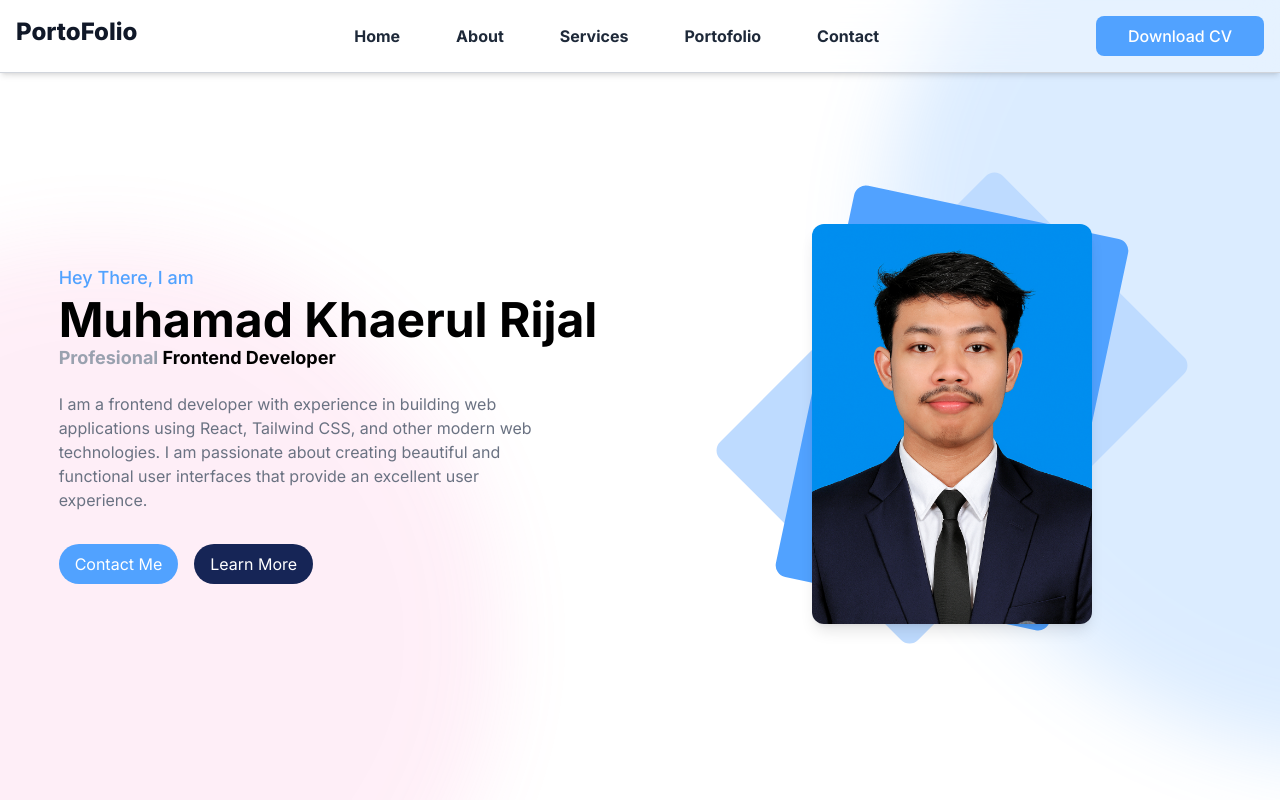
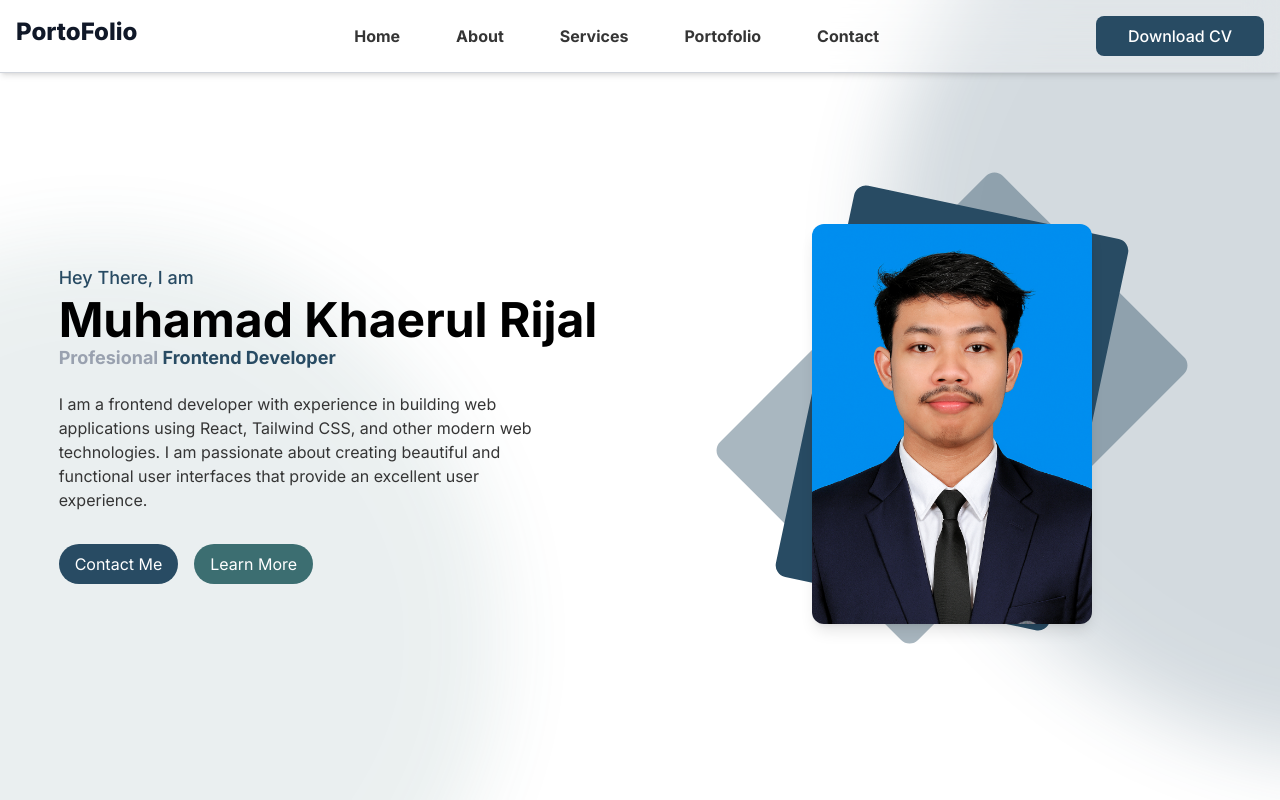
Before and after one commit to khaerul99/portofolio, a React (Vite) app: page / in a window 1280 px wide. Shown: the top 800 px of the page. Built offline with nearby package versions, Linux system fonts and the light colour scheme.

Commit message:
update warna

```diff
--- a/src/App.jsx
+++ b/src/App.jsx
@@ -51,7 +51,7 @@ function App() {
 
   return (
     <>
-      <div className="bg-white -z-99 dark:bg-gray-900 text-gray-900 dark:text-gray-100 min-h-screen">
+      <div className="bg-white -z-99 dark:bg-[#353535] text-gray-900 dark:text-gray-100 min-h-screen">
         <Layout>
           <main className="">
             {/* header */}
@@ -59,14 +59,14 @@ function App() {
               id="home"
               className="p-4 min-h-screen relative pt-20 scroll-mt-20"
             >
-              <div className="absolute  h-[1000px] w-[1000px] bg-blue-400 -right-[600px] -top-80 rounded-full blur-2xl opacity-20" />
-              <div className="absolute  h-[800px] w-[800px] bg-pink-400 -left-[300px] top-40 rounded-full blur-2xl opacity-10" />
+              <div className="absolute  h-[1000px] w-[1000px] bg-[#284b63] -right-[600px] -top-80 rounded-full blur-2xl opacity-20" />
+              <div className="absolute  h-[800px] w-[800px] bg-[#3c6e71] -left-[300px] top-40 rounded-full blur-2xl opacity-10" />
               <div className="grid grid-cols-1 md:grid-cols-2 place-items-center h-full">
                 {/* left */}
                 <div className="order-2 md:order-1 z-10 flex justify-center items-center">
                   <div className="flex flex-col text-center md:text-left">
                     <div className="flex flex-col text-left">
-                      <p className="font-medium text-blue-400 text-lg">
+                      <p className="font-medium text-[#284b63] text-lg">
                         Hey There, I am
                       </p>
                       <h1 className="text-4xl lg:text-5xl font-bold mt-1 text-black dark:text-white ">
@@ -74,11 +74,11 @@ function App() {
                       </h1>
                       <h3 className="text-gray-400 font-bold text-lg">
                         Profesional{" "}
-                        <span className="text-black dark:text-white">
+                        <span className="text-[#284b63] dark:text-white">
                           Frontend Developer
                         </span>
                       </h3>
-                      <p className="mt-5 text-base text-gray-500 dark:text-gray-400 max-w-lg mx-auto md:mx-0">
+                      <p className="mt-5 text-base text-[#353535] dark:text-gray-400 max-w-lg mx-auto md:mx-0">
                         I am a frontend developer with experience in building
                         web applications using React, Tailwind CSS, and other
                         modern web technologies. I am passionate about creating
@@ -87,10 +87,10 @@ function App() {
                       </p>
                     </div>
                     <div className="flex mt-8 gap-4 justify-center md:justify-start">
-                      <button className="px-4 py-2 bg-blue-400 rounded-full text-white hover:bg-blue-500 transition duration-200">
+                      <button className="px-4 py-2 bg-[#284b63] rounded-full text-white hover:bg-[#1f394b] transition duration-200">
                         Contact Me
                       </button>
-                      <button className="px-4 py-2 bg-blue-950 rounded-full text-white hover:bg-blue-800 transition duration-200">
+                      <button className="px-4 py-2 bg-[#3c6e71] rounded-full text-white hover:bg-[#2c5052] transition duration-200">
                         Learn More
                       </button>
                     </div>
@@ -107,8 +107,8 @@ function App() {
                       className="h-full w-full object-cover"
                     />
                   </div>
-                  <div className="absolute  rotate-45 h-[400px] w-[280px] rounded-xl bg-blue-200 top-12" />
-                  <div className="absolute  rotate-12 h-[400px] w-[280px] rounded-xl bg-blue-400 top-12" />
+                  <div className="absolute  rotate-45 h-[400px] w-[280px] rounded-xl bg-[#284b63] top-12 opacity-40" />
+                  <div className="absolute  rotate-12 h-[400px] w-[280px] rounded-xl bg-[#284b63] top-12" />
                 </div>
               </div>
             </section>
@@ -184,7 +184,7 @@ function App() {
                         </button>
                         <button className=" border border-blue-950 rounded-lg text-blue-950 font-medium">
                           <a
-                            href="public\assets\doc\CV-Muhamad Khaerul Rijal.pdf"
+                            href="/assets\doc/CV-Muhamad Khaerul Rijal.pdf"
                             download="CV_Muhamad_Khaerul_Rijal.pdf"
                             className="cursor-pointer px-4 py-2 "
                           >
--- a/src/component/navbar/Navbar.jsx
+++ b/src/component/navbar/Navbar.jsx
@@ -18,27 +18,27 @@ export default function Navbar() {
         {/* lg */}
         <div className="justify-center items-center hidden md:flex">
           <ul className="flex gap-6 font-bold">
-            <li className="text-gray-800 hover:text-blue-500 active:scale-95 hover:scale-105 transition-all duration-100">
+            <li className="text-[#353535] hover:text-[#284b63] active:scale-95 hover:scale-105 transition-all duration-100">
               <a href="#home" className="px-4 py-2">
                 Home
               </a>
             </li>
-            <li className="text-gray-800 hover:text-blue-500 active:scale-95 hover:scale-105 transition-all duration-100">
+            <li className="text-[#353535] hover:text-[#284b63] active:scale-95 hover:scale-105 transition-all duration-100">
               <a href="#about" className="px-4 py-2">
                 About
               </a>
             </li>
-            <li className="text-gray-800 hover:text-blue-500 active:scale-95 hover:scale-105 transition-all duration-100">
+            <li className="text-[#353535] hover:text-[#284b63] active:scale-95 hover:scale-105 transition-all duration-100">
               <a href="#services" className="px-4 py-2">
                 Services
               </a>
             </li>
-            <li className="text-gray-800 hover:text-blue-500 active:scale-95 hover:scale-105 transition-all duration-100">
+            <li className="text-[#353535] hover:text-[#284b63] active:scale-95 hover:scale-105 transition-all duration-100">
               <a href="#porto" className="px-4 py-2">
                 Portofolio
               </a>
             </li>
-            <li className="text-gray-800 hover:text-blue-500 active:scale-95 hover:scale-105 transition-all duration-100">
+            <li className="text-[#353535] hover:text-[#284b63] active:scale-95 hover:scale-105 transition-all duration-100">
               <a href="#contact" className="px-4 py-2">
                 Contact
               </a>
@@ -46,9 +46,9 @@ export default function Navbar() {
           </ul>
         </div>
         <div className="flex items-center gap-4 relative">
-          <button className=" py-2 px-4 bg-blue-400 rounded-lg text-white font-medium">
+          <button className=" py-2 px-4 bg-[#284B63] dark:bg-[#d9d9d9] rounded-lg text-white font-medium">
             <a
-              href="public\assets\doc\CV-Muhamad Khaerul Rijal.pdf"
+              href="/assets/doc/CV-Muhamad Khaerul Rijal.pdf"
               download="CV_Muhamad_Khaerul_Rijal.pdf"
               className="cursor-pointer px-4 py-2 "
             >
@@ -72,27 +72,27 @@ export default function Navbar() {
           >
             <div className="justify-center items-center flex">
               <ul className="flex flex-col gap-6 font-bold w-full text-center">
-                <li className="text-gray-500 hover:text-blue-500 active:scale-95 hover:scale-105 transition-all duration-100">
+                <li className="text-[#353535] hover:text-[#284b63] active:scale-95 hover:scale-105 transition-all duration-100">
                   <a href="#home" className="px-4 py-2">
                     Home
                   </a>
                 </li>
-                <li className="text-gray-500 hover:text-blue-500 active:scale-95 hover:scale-105 transition-all duration-100">
+                <li className="text-[#353535] hover:text-[#284b63] active:scale-95 hover:scale-105 transition-all duration-100">
                   <a href="#about" className="px-4 py-2">
                     About
                   </a>
                 </li>
-                <li className="text-gray-500 hover:text-blue-500 active:scale-95 hover:scale-105 transition-all duration-100">
+                <li className="text-[#353535] hover:text-[#284b63] active:scale-95 hover:scale-105 transition-all duration-100">
                   <a href="#services" className="px-4 py-2">
                     Services
                   </a>
                 </li>
-                <li className="text-gray-500 hover:text-blue-500 active:scale-95 hover:scale-105 transition-all duration-100">
+                <li className="text-[#353535] hover:text-[#284b63] active:scale-95 hover:scale-105 transition-all duration-100">
                   <a href="#porto" className="px-4 py-2">
                     Portofolio
                   </a>
                 </li>
-                <li className="text-gray-500 hover:text-blue-500 active:scale-95 hover:scale-105 transition-all duration-100">
+                <li className="text-[#353535] hover:text-[#284b63] active:scale-95 hover:scale-105 transition-all duration-100">
                   <a href="#contact" className="px-4 py-2">
                     Contact
                   </a>
--- a/src/data/data.jsx
+++ b/src/data/data.jsx
@@ -1,6 +1,7 @@
 import { FaHtml5, FaReact, FaNodeJs } from "react-icons/fa";
 import { IoLogoJavascript } from "react-icons/io5";
 import { RiTailwindCssFill } from "react-icons/ri";
+import { SiAdobephotoshop, SiCanva } from "react-icons/si";
 
 export const services = [
   {
@@ -76,6 +77,18 @@ export const skills = [
     name: "tailwind CSS",
     description: "CSS Framework",
   },
+  {
+    id: 6,
+    icon: <SiAdobephotoshop size={50} color="" className="text-gray-500 group-hover:text-[#00376b] transition-all duration-200" />,
+    name: "Adobe Photoshop",
+    description: "Design & Photo Editing",
+  },
+  {
+    id: 7,
+    icon: <SiCanva size={50} color="" className="text-gray-500 group-hover:text-[#004bad] transition-all duration-200" />,
+    name: "Canva",
+    description: "Design & Photo Editing",
+  },
 ];
 
 
```
